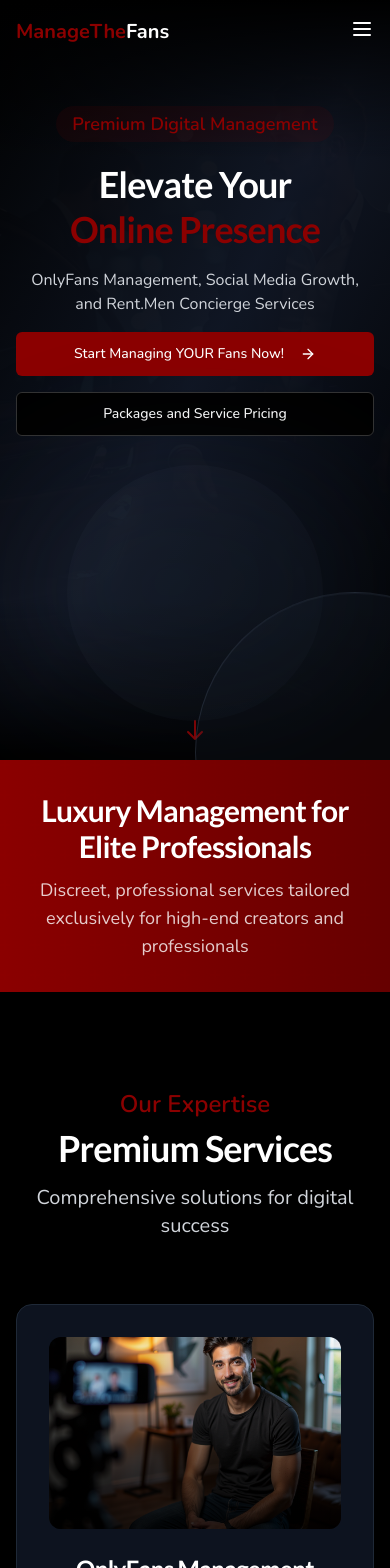
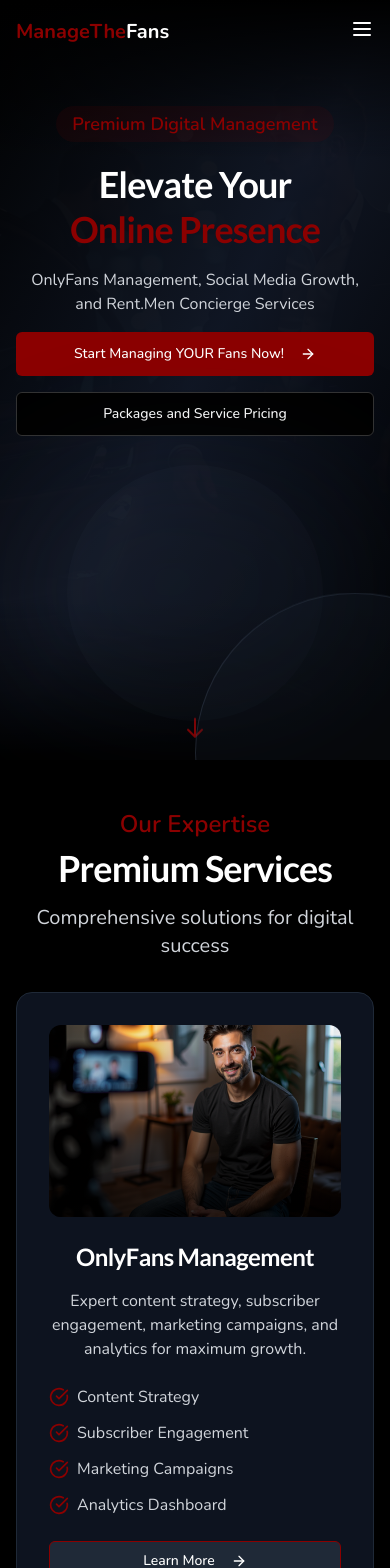
Before and after one commit to duvallglobal/managethefans, a React (Vite) app: page / in a window 390 px wide. Shown: the top 1568 px of the page. Built offline with nearby package versions, Linux system fonts and the light colour scheme.

Commit message:
modified:   src/components/home/CTASection.tsx

```diff
--- a/src/components/home/CTASection.tsx
+++ b/src/components/home/CTASection.tsx
@@ -6,7 +6,7 @@ import { Link } from "react-router-dom";
 
 const CTASection = () => {
   return (
-    <section className="py-24 bg-black relative overflow-hidden">
+    <section className="py-12 md:py-24 bg-black relative overflow-hidden">
       <div className="absolute inset-0 z-0">
         <div className="absolute inset-0 bg-gradient-to-br from-black via-black/80 to-transparent opacity-90 z-10"></div>
         <div className="absolute inset-0 bg-[url('/lovable-uploads/cad463e6-4289-4d2f-aca6-25a1b5fe09fd.png')] bg-cover bg-center opacity-20"></div>
--- a/src/components/home/LuxuryBanner.tsx
+++ b/src/components/home/LuxuryBanner.tsx
@@ -3,7 +3,7 @@ import React from 'react';
 
 const LuxuryBanner = () => {
   return (
-    <section className="py-8 md:py-12 bg-gradient-to-r from-primary to-primary-darker relative overflow-hidden">
+    <section className="py-8 md:py-12 bg-gradient-to-r from-primary to-primary-darker relative overflow-hidden mt-0">
       <div className="absolute inset-0 bg-pattern opacity-10"></div>
       <div className="max-w-7xl mx-auto px-4 sm:px-6 lg:px-8 text-center relative z-10">
         <h2 className="text-3xl md:text-4xl font-bold mb-3 md:mb-4 text-white">
--- a/src/components/home/ServicesSection.tsx
+++ b/src/components/home/ServicesSection.tsx
@@ -27,9 +27,9 @@ const ServicesSection = () => {
   ];
 
   return (
-    <section className="py-24 bg-black">
+    <section className="py-12 md:py-24 bg-black">
       <div className="max-w-7xl mx-auto px-4 sm:px-6 lg:px-8">
-        <div className="text-center mb-16">
+        <div className="text-center mb-8 md:mb-16">
           <span className="text-primary font-semibold text-2xl">Our Expertise</span>
           <h2 className="text-4xl font-bold mb-4 text-white mt-2">Premium Services</h2>
           <p className="text-xl text-gray-300 max-w-2xl mx-auto">
--- a/src/pages/Index.tsx
+++ b/src/pages/Index.tsx
@@ -9,8 +9,8 @@ const Index = () => {
   return (
     <div className="overflow-hidden bg-black text-white">
       <HeroSection />
+      <ServicesSection />
       <LuxuryBanner />
-      <ServicesSection />
       <CTASection />
     </div>
   );
```
